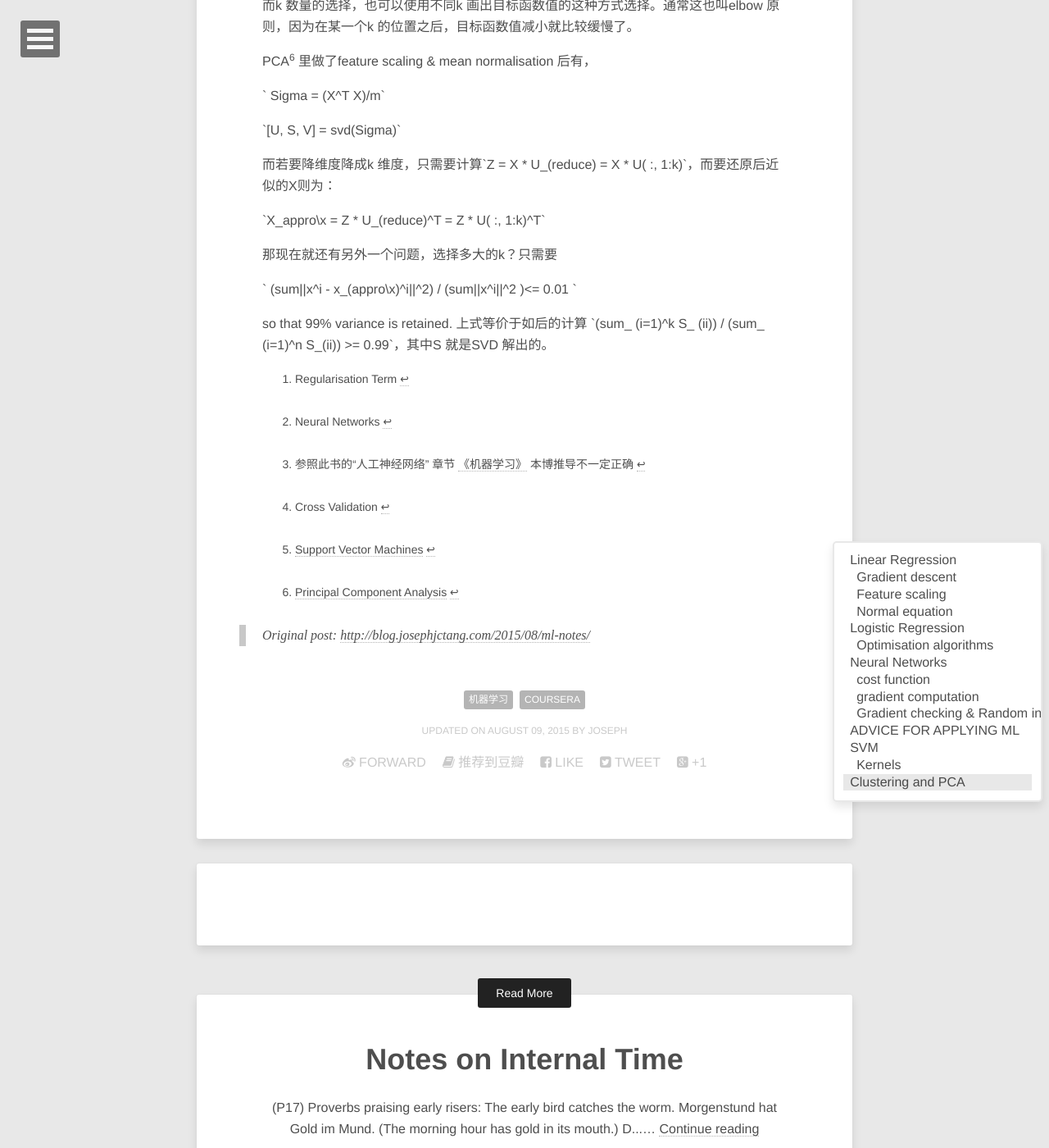
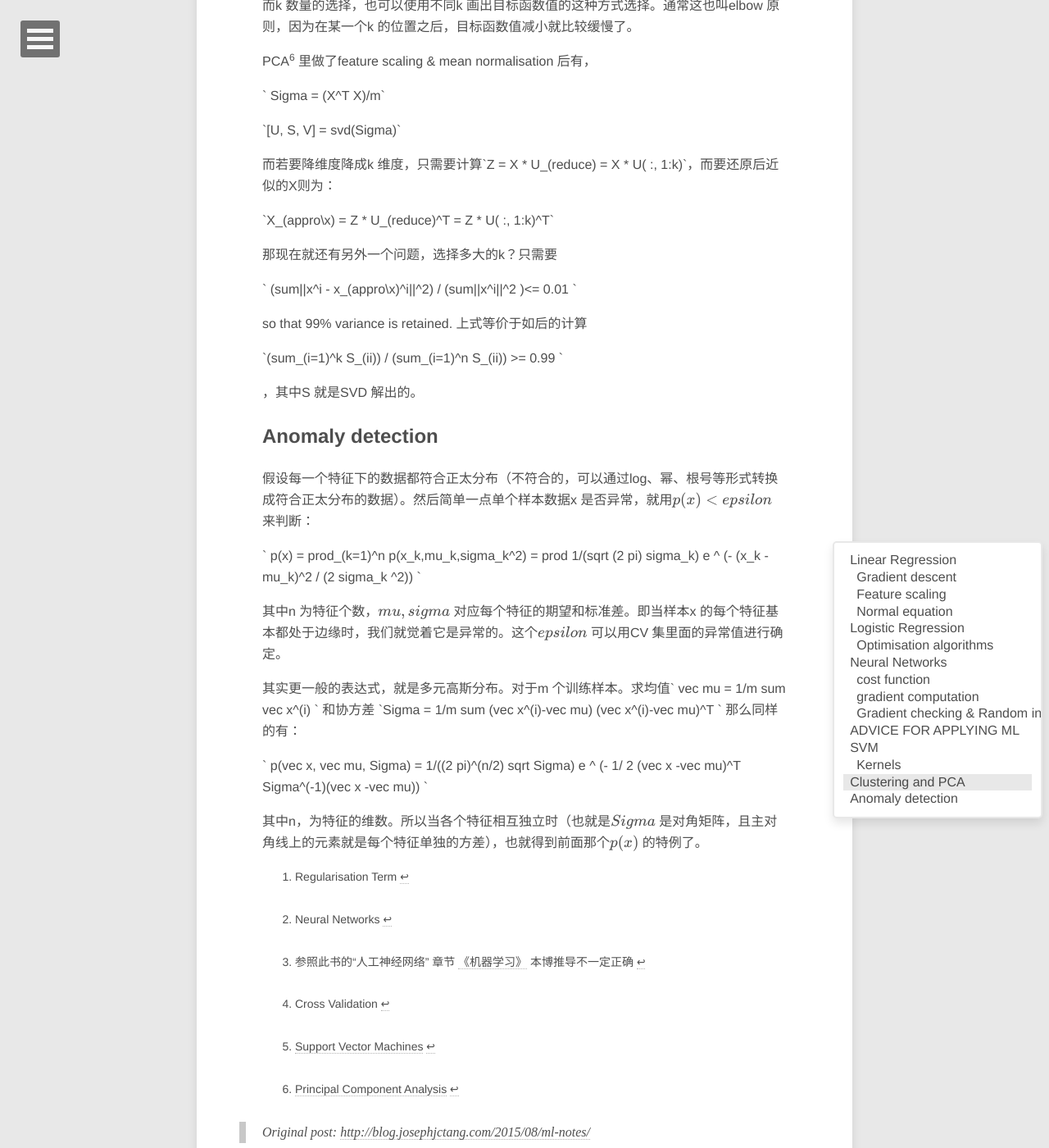
Before and after one commit to jinntrance/blog, a Jekyll site: the page built from CHINESE/_posts/2015-08-09-ml-notes.md, in a window 1280 px wide and 1400 px high, scrolled down 6183 px. Shown: the whole window at 82% size. Built offline with Jekyll 4.4.1, drawn with Linux system fonts in a browser that asks for light colours; formulas are drawn with MathJax 3; comment, search, counter and statistics services are not loaded; some of the changed text lies outside the part shown.

Commit message:
add Anomaly detection

```diff
--- a/CHINESE/_posts/2015-08-09-ml-notes.md
+++ b/CHINESE/_posts/2015-08-09-ml-notes.md
@@ -269,7 +269,7 @@ PCA[^PCA] 里做了feature scaling & mean normalisation 后有，
 
 而若要降维度降成k 维度，只需要计算\`Z = X * U_(reduce) = X * U( :, 1:k)\`，而要还原后近似的X则为：
 
-\`X_appro\x = Z * U_(reduce)^T = Z * U( :, 1:k)^T\`
+\`X\_(appro\x) = Z * U_(reduce)^T = Z * U( :, 1:k)^T\`
 
 那现在就还有另外一个问题，选择多大的k？只需要
 
@@ -278,8 +278,31 @@ PCA[^PCA] 里做了feature scaling & mean normalisation 后有，
 \`
 
 so that 99% variance is retained.
-上式等价于如后的计算 \`(sum_ (i=1)^k S_ (ii)) / (sum_ (i=1)^n S_(ii)) >= 0.99\`，其中S 就是SVD 解出的。
+上式等价于如后的计算
 
+\`(sum\_(i=1)^k S\_(ii)) / (sum\_(i=1)^n S_(ii)) >= 0.99 \`
+
+，其中S 就是SVD 解出的。
+
+
+## Anomaly detection
+
+假设每一个特征下的数据都符合正太分布（不符合的，可以通过log、幂、根号等形式转换成符合正太分布的数据）。然后简单一点单个样本数据x 是否异常，就用$p(x)< epsilon$ 来判断：
+
+\`
+p(x) = prod_(k=1)^n p(x_k,mu_k,sigma_k^2) = prod 1/(sqrt (2 pi) sigma_k) e ^ (- (x_k -mu_k)^2 / (2 sigma_k ^2))
+\`
+
+其中n 为特征个数，$mu,sigma$ 对应每个特征的期望和标准差。即当样本x 的每个特征基本都处于边缘时，我们就觉着它是异常的。这个$epsilon$ 可以用CV 集里面的异常值进行确定。
+
+其实更一般的表达式，就是多元高斯分布。对于m 个训练样本。求均值\` vec mu = 1/m sum vec x^(i) \` 和协方差 \`Sigma = 1/m sum (vec x^(i)-vec mu) (vec x^(i)-vec mu)^T \`
+那么同样的有：
+
+\`
+p(vec x, vec mu, Sigma) = 1/((2 pi)^(n/2) sqrt Sigma) e ^ (- 1/ 2 (vec x -vec mu)^T Sigma^(-1)(vec x -vec mu))
+\`
+
+其中n，为特征的维数。所以当各个特征相互独立时（也就是$Sigma$ 是对角矩阵，且主对角线上的元素就是每个特征单独的方差），也就得到前面那个$p(x)$ 的特例了。
 
 [^NN]: Neural Networks
 [^RT]: Regularisation Term
```
